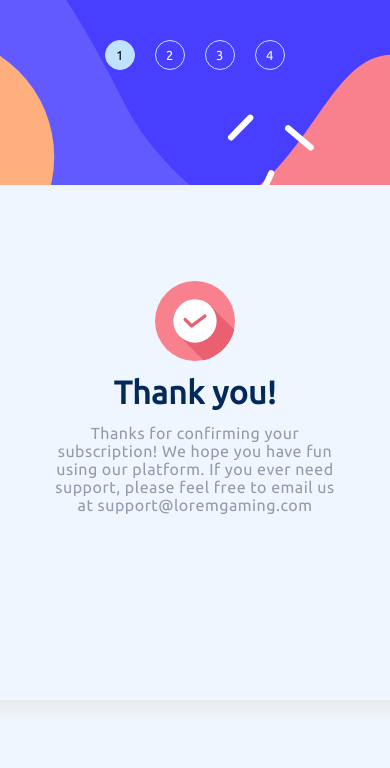
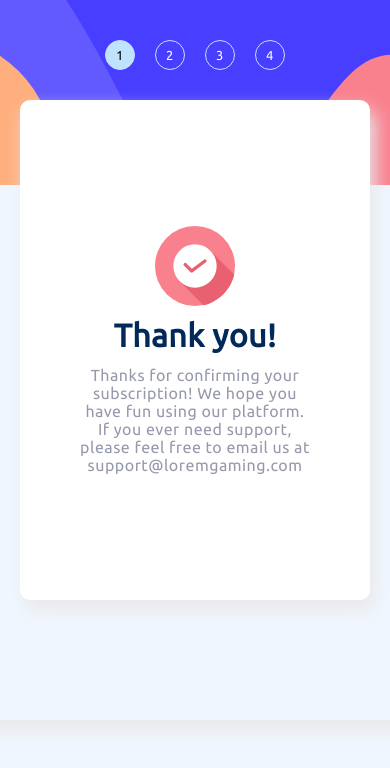
Before and after one commit to CatalinBanici/multi-step-form, a React (Create React App) app in the folder app/: page /complete in a window 390 px wide. Shown: the top 768 px of the page. Built offline with nearby package versions, Linux system fonts and the light colour scheme.

Commit message:
minor issues fixed

```diff
--- a/app/src/components/inputs/CheckboxInput.js
+++ b/app/src/components/inputs/CheckboxInput.js
@@ -26,14 +26,21 @@ export default function CheckboxInput(props) {
                 />
                 <div className="label-text-container">
                   <label htmlFor={option.value}>
-                    {option.value}
-                    <p>{option.description}</p>
+                    <div>
+                      {option.value}
+                      <p>{option.description}</p>
+                    </div>
+                    <div className="price-container">
+                      <span>
+                        +$
+                        {togglePlan === "monthly"
+                          ? option.priceMo
+                          : option.priceYr}
+                        {togglePlan === "monthly" ? "/mo" : "/yr"}
+                      </span>
+                    </div>
                   </label>
                 </div>
-                <span className="price-container">
-                  +${togglePlan === "monthly" ? option.priceMo : option.priceYr}
-                  {togglePlan === "monthly" ? "/mo" : "/yr"}
-                </span>
               </div>
             );
           });
--- a/app/src/components/pages/PersonalInfo.js
+++ b/app/src/components/pages/PersonalInfo.js
@@ -16,7 +16,7 @@ export default function PersonalInfo({ formik }) {
         control="email"
         type="email"
         name="email"
-        label="Email Adress"
+        label="Email Address"
         placeholder="e.g. stephenking@lorem.com"
         formik={formik}
       />
--- a/app/src/index.css
+++ b/app/src/index.css
@@ -75,6 +75,7 @@ body {
     margin: 0;
     padding: 0;
     background-color: var(--Magnolia);
+    height: 720px;
   }
 }
 
@@ -264,7 +265,7 @@ body {
 .button-next {
   padding: 15px 30px;
   border: none;
-  border-radius: 5px;
+  border-radius: 7px;
   color: var(--White);
   background-color: var(--MarineBlue);
   font-weight: bolder;
@@ -285,7 +286,7 @@ body {
 .button-submit {
   padding: 15px 30px;
   border: none;
-  border-radius: 5px;
+  border-radius: 7px;
   color: var(--White);
   background-color: var(--PurplishBlue);
   font-weight: bolder;
@@ -347,7 +348,7 @@ body {
 @media screen and (max-width: 470px) {
   .form-container {
     width: 350px;
-    height: 580px;
+    height: 600px;
     position: absolute;
     top: 100px;
     background-color: var(--White);
@@ -723,7 +724,7 @@ input:checked + .slider:before {
   cursor: pointer;
   height: 100%;
   display: flex;
-  flex-direction: column;
+  flex-direction: row;
   justify-content: space-between;
 }
 
@@ -738,7 +739,6 @@ input:checked + .slider:before {
   display: flex;
   align-items: center;
   justify-content: center;
-  right: 0;
   color: var(--PurplishBlue);
   font-size: 14px;
 }
@@ -882,3 +882,16 @@ input:checked + .slider:before {
     padding: 90px 60px 150px 60px;
   }
 }
+
+@media screen and (max-width: 470px) {
+  .complete-container {
+    background-color: var(--White);
+    position: absolute;
+    top: 100px;
+    width: 350px;
+    height: 500px;
+    padding: 120px 60px;
+    border-radius: 10px;
+    box-shadow: 5px 10px 18px #e9e9e9;
+  }
+}
```
